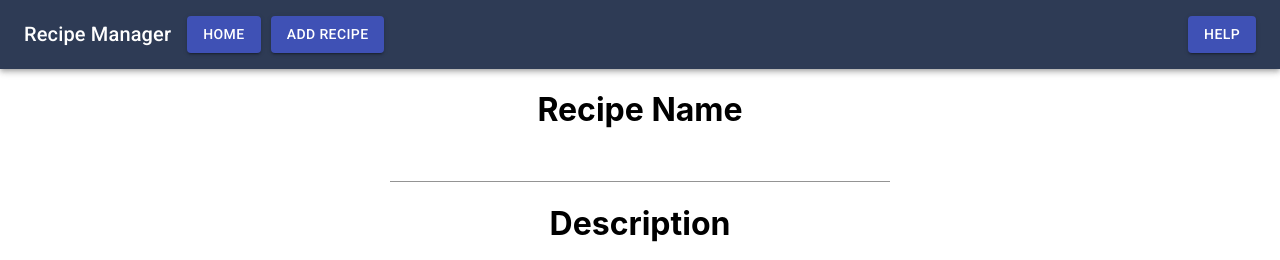
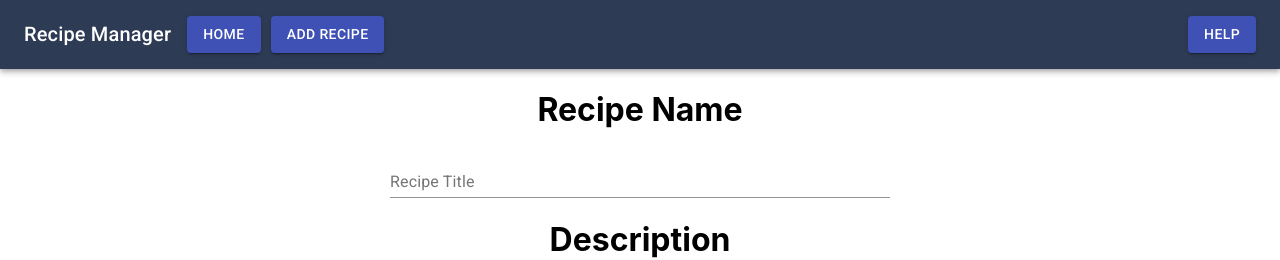
Before and after one commit to patchangg/Recipe-Web-App, a React (Create React App) app in the folder client-app/: page /AddRecipe in a window 1280 px wide. Shown: the top 260 px of the page. Built offline with nearby package versions, Linux system fonts and the light colour scheme; no server answers.

Commit message:
Title, Description, Method Validation
Added Formik validation for title, description and method in AddRecipes

```diff
--- a/client-app/src/AddRecipe.js
+++ b/client-app/src/AddRecipe.js
@@ -2,6 +2,8 @@ import axios from "axios";
 import firebase from './util/Firebase.js';
 import React from 'react';
 import { Link } from 'react-router-dom';
+import { useFormik, Field, FieldArray } from 'formik';
+import * as yup from 'yup';
 import { Button, List, Paper, IconButton, TextField } from '@material-ui/core';
 import DeleteIcon from '@material-ui/icons/Delete';
 // Todo? Input Constrictions
@@ -22,6 +24,46 @@ export default function AddRecipe() {
       const [description,setDescription] = React.useState('');
       const [method,setMethod] = React.useState('');
       const [image,setImage] = React.useState("https://res.cloudinary.com/dhevhiahl/image/upload/v1623412439/recipeAPI/default.png");
+
+      const validationSchema = yup.object({
+            title: yup
+                  .string('Enter the title of the recipe')
+                  .min(1, 'Enter a title')
+                  .required('Title is required'),
+            description: yup
+                  .string('Enter the description of the recipe')
+                  .min(1, 'Cannot be empty')
+                  .required('Description is required'),
+            method: yup
+                  .string('Write down the directions of the recipe.')
+                  .min(1, 'Cannot be empty')
+                  .required('Method is required'),
+          });
+
+      const formik = useFormik({
+            initialValues: {
+            title: '',
+            description: '',
+            method: '',
+            },
+            validationSchema: validationSchema,
+            onSubmit: (values) => {
+                  //alert(JSON.stringify(values, null, 2));
+                  if (image === '') {
+                        setImage("https://res.cloudinary.com/dhevhiahl/image/upload/v1623412439/recipeAPI/default.png");
+                  };
+                  console.log(values);
+                  axiosAPI.post('/api/Recipe', {
+                        title: values.title,
+                        description: values.description,
+                        ingredients: JSON.stringify(ingredients),
+                        method: values.method,
+                        image: image, }).then(res =>{
+                        console.log(res);
+                        console.log(res.data);
+                  });
+            },
+      });
 
       function handleChange(event) {
             setValue(event.target.value);
@@ -105,26 +147,41 @@ export default function AddRecipe() {
       return (
             <div className="AddRecipe">
                   <center>
+                  <form onSubmit={formik.handleSubmit}>
                         <h1>Recipe Name</h1>
-                              <TextField style = {{width: "500px"}} name="title" onChange={(event)=>handleTitle(event)}/>
+                              <TextField
+                              id="title"
+                              name="title"
+                              label="Recipe Title"
+                              type="title"
+                              style = {{width: "500px"}}
+                              value={formik.values.title}
+                              onChange={formik.handleChange}
+                              error={formik.touched.title && Boolean(formik.errors.title)}
+                              helperText={formik.touched.title && formik.errors.title}
+                              />
                         <h1>Description</h1>
                               <TextField
-                              id="outlined-textarea"
+                              id="description"
+                              name="description"
                               label="Recipe Description"
+                              type="description"
                               rows={2}
                               style = {{width: "600px", marginRight: "10px"}}
                               multiline
                               variant="outlined"
-                              name="description"
-                              onChange={(event)=>handleDescription(event)}
+                              value={formik.values.description}
+                              onChange={formik.handleChange}
+                              error={formik.touched.description && Boolean(formik.errors.description)}
+                              helperText={formik.touched.description && formik.errors.description}
                               />
                         <h1>Image</h1>
-                              <TextField style = {{width: "500px"}} name="image" label="Provide a direct url link to an image"
+                        <TextField style = {{width: "500px"}} name="image" label="Provide a direct url link to an image"
                               onChange={(event)=>handleImage(event)}/>
                         <h1>Ingredients</h1>
                               <TextField style = {{width: "350px", marginRight: "10px"}}
                               type="text" value={value} onChange={handleChange}/>
-                              <Button variant="contained" type="submit" onClick={handleAdd}>Add Ingredient</Button>
+                              <Button variant="contained" onClick={handleAdd}>Add Ingredient</Button>
                               <Paper style={{maxHeight: 200, overflow: 'auto'}}>
                                     <List>
                                           {ingredients.map((item) => (
@@ -136,21 +193,26 @@ export default function AddRecipe() {
                                           ))}
 
                                     </List>
-                        </Paper>
+                              </Paper>
                         <h1>Directions</h1>
                               <TextField
-                              id="outlined-textarea"
+                              id="method"
+                              name="method"
                               label="Write out the recipe method/instructions here..."
+                              type="method"
                               rows={6}
                               style = {{width: "550px", marginRight: "10px"}}
                               multiline
                               variant="outlined"
-                              name="method"
-                              onChange={(event)=>handleMethod(event)}
+                              value={formik.values.method}
+                              onChange={formik.handleChange}
+                              error={formik.touched.method && Boolean(formik.errors.method)}
+                              helperText={formik.touched.method && formik.errors.method}
                               />
                         <p>
-                              <button type="submit" onClick={handlePost}>Add Recipe</button>
+                              <button type="submit">Add Recipe</button>
                         </p>
+                        </form>
                   </center>
             </div>
       )
```
